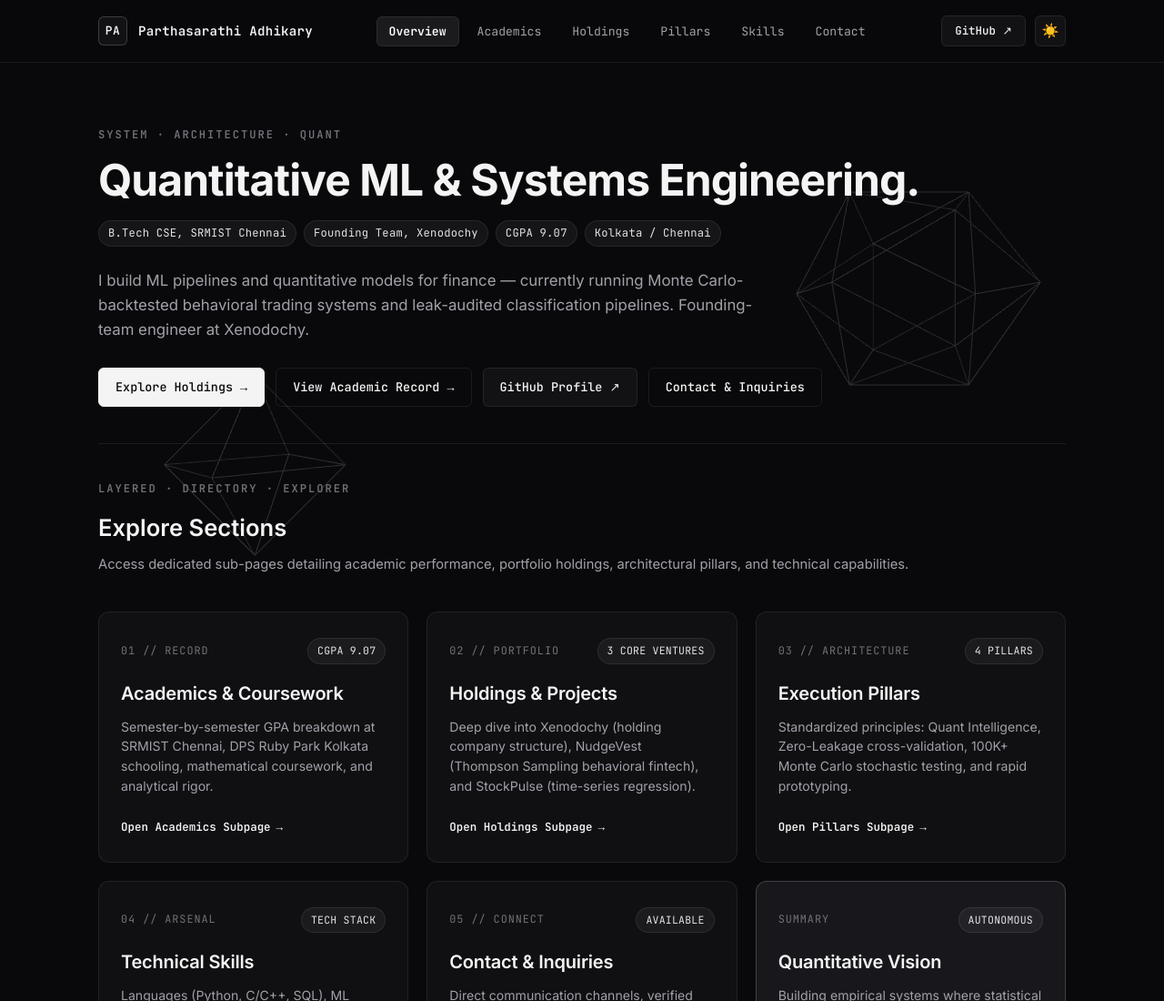
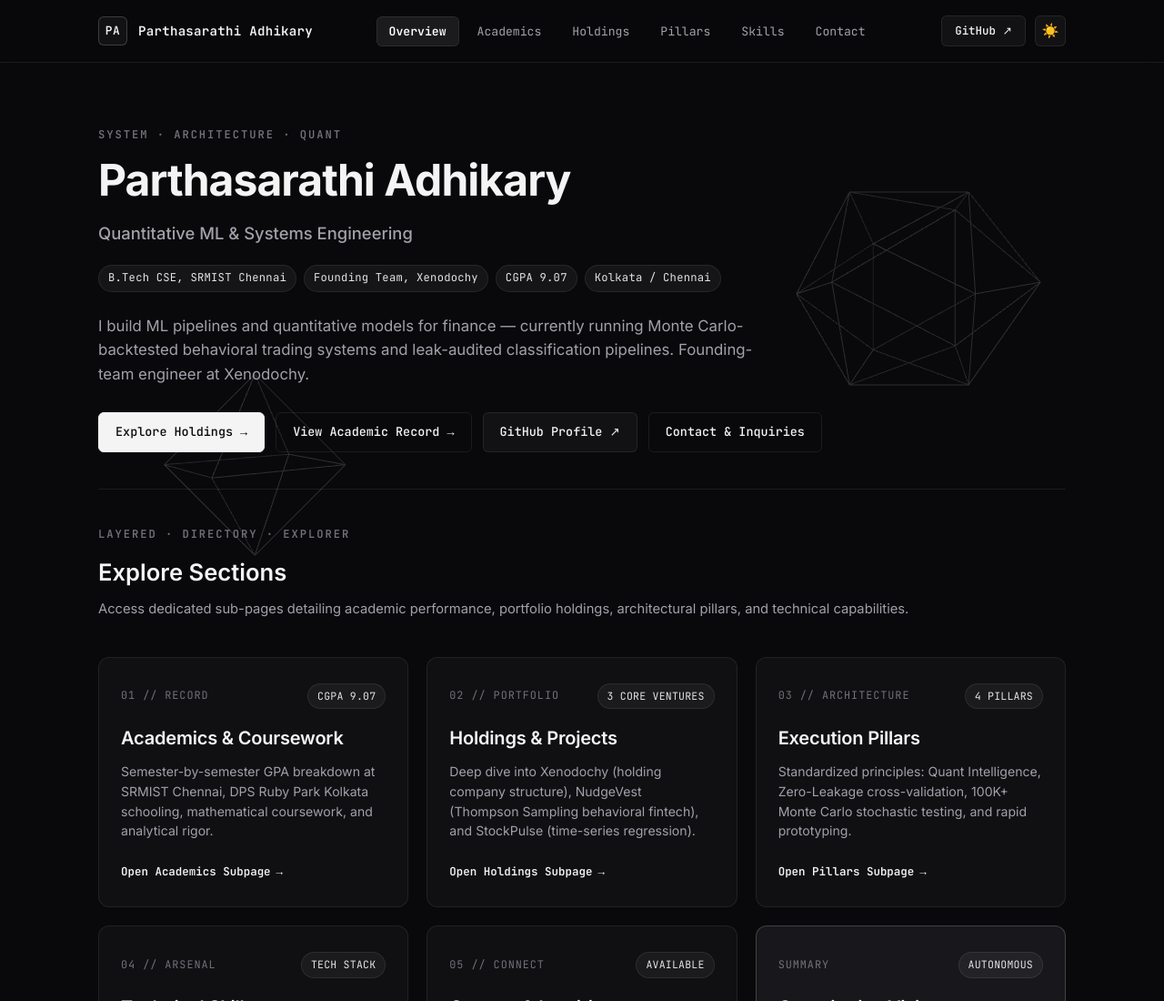
Before and after one commit to parthowww/portfolio2.0, a plain HTML site: page index.html in a window 1280 px wide. Shown: the top 1100 px of the page at 91% size. Drawn offline with nearby package versions, Linux system fonts and the light colour scheme.

```diff
--- a/index.html
+++ b/index.html
@@ -867,7 +867,10 @@ footer {
   <!-- Hero Section -->
   <div style="padding: 20px 0 40px; border-bottom: 1px solid var(--border-color);">
     <div class="three-word-headline">SYSTEM · ARCHITECTURE · QUANT</div>
-    <h1 class="page-title">Quantitative ML &amp; Systems Engineering.</h1>
+    <h1 class="page-title">Parthasarathi Adhikary</h1>
+    <p style="font-size: 1.15rem; font-weight: 500; color: var(--text-muted); margin-bottom: 20px;">
+      Quantitative ML &amp; Systems Engineering
+    </p>
 
     <div style="display: flex; gap: 8px; flex-wrap: wrap; margin-bottom: 24px;">
       <span class="pill">B.Tech CSE, SRMIST Chennai</span>
```
